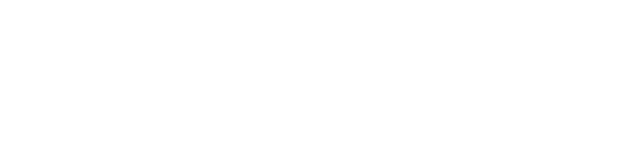
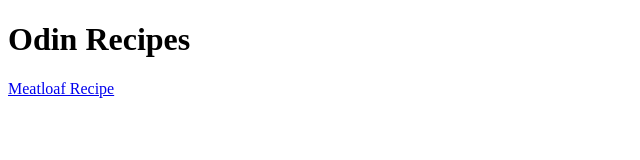
Before and after one commit to CrimsonCoder637/odin-recipes, a plain HTML site: page index.html in a window 1280 px wide. Shown: the whole page, without its empty margins (0-640 px from the left). Drawn offline with Linux system fonts and the light colour scheme.

Commit message:
Add link on index to meatloaf recipe

```diff
--- a/index.html
+++ b/index.html
@@ -6,6 +6,7 @@
     </head>
 
     <body>
-
+        <h1>Odin Recipes</h1>
+        <a href="recipes/meatloaf.html">Meatloaf Recipe</a>
     </body>
 </html>
```
